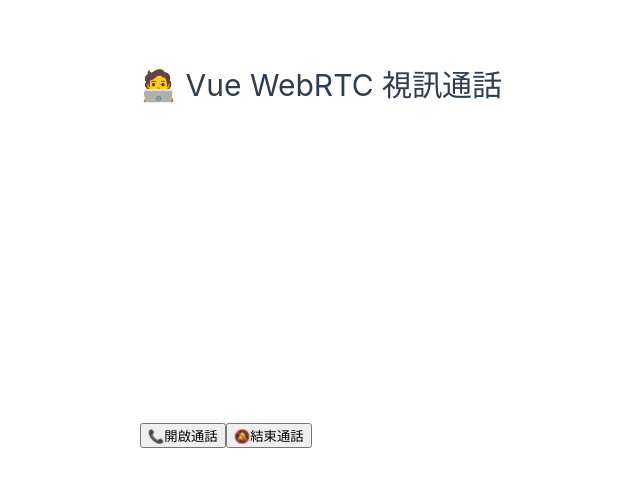
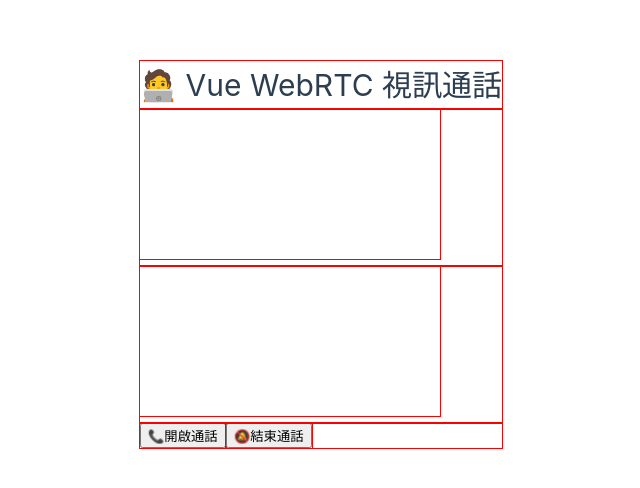
Before and after one commit to gitInterface/vue-webrtc-app, a Vue app: page / in a window 1280 px wide. Shown: the part 146-634 px from the top of the page, without its empty margins (138-778 px from the left). Built offline with nearby package versions, Linux system fonts and the light colour scheme; no server answers.

Commit message:
test outline to discover problems

```diff
--- a/src/App.vue
+++ b/src/App.vue
@@ -163,6 +163,10 @@
 </script>
 
 <style scoped>
+* {
+  outline: 1px solid red;
+}
+
 video {
   object-fit: cover;
 }
```
